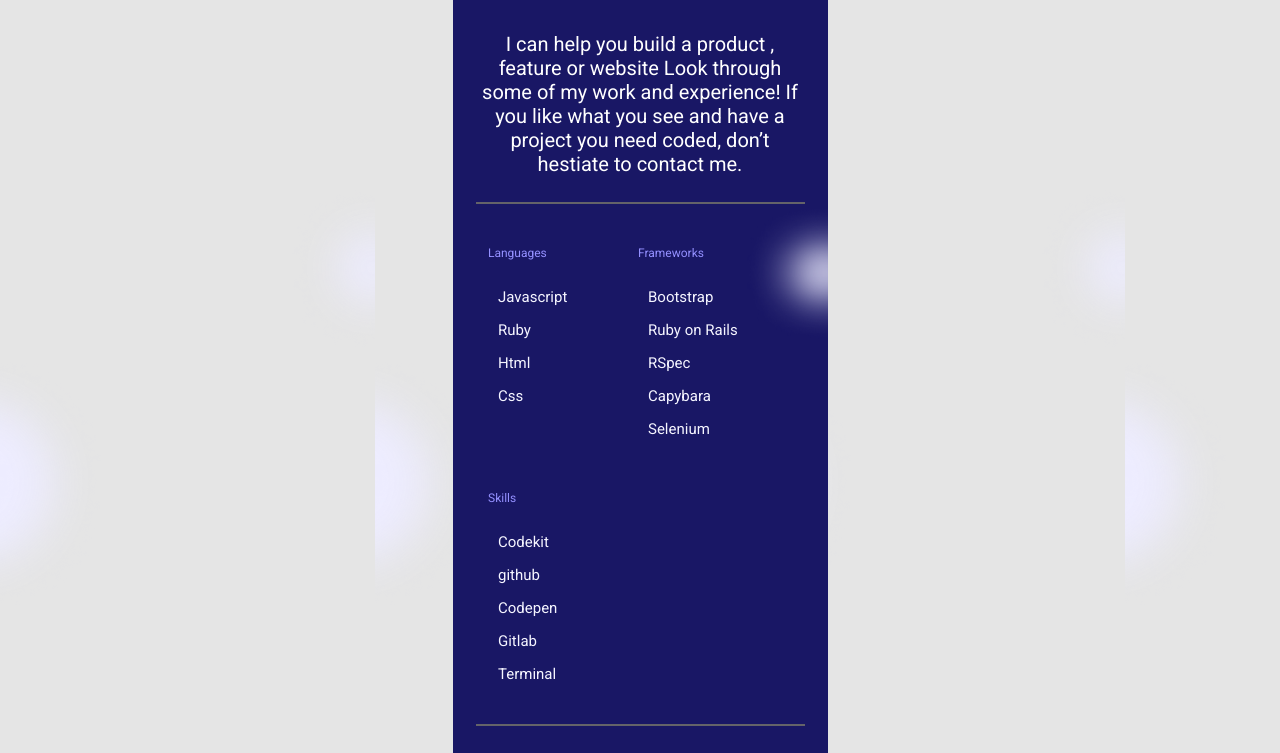
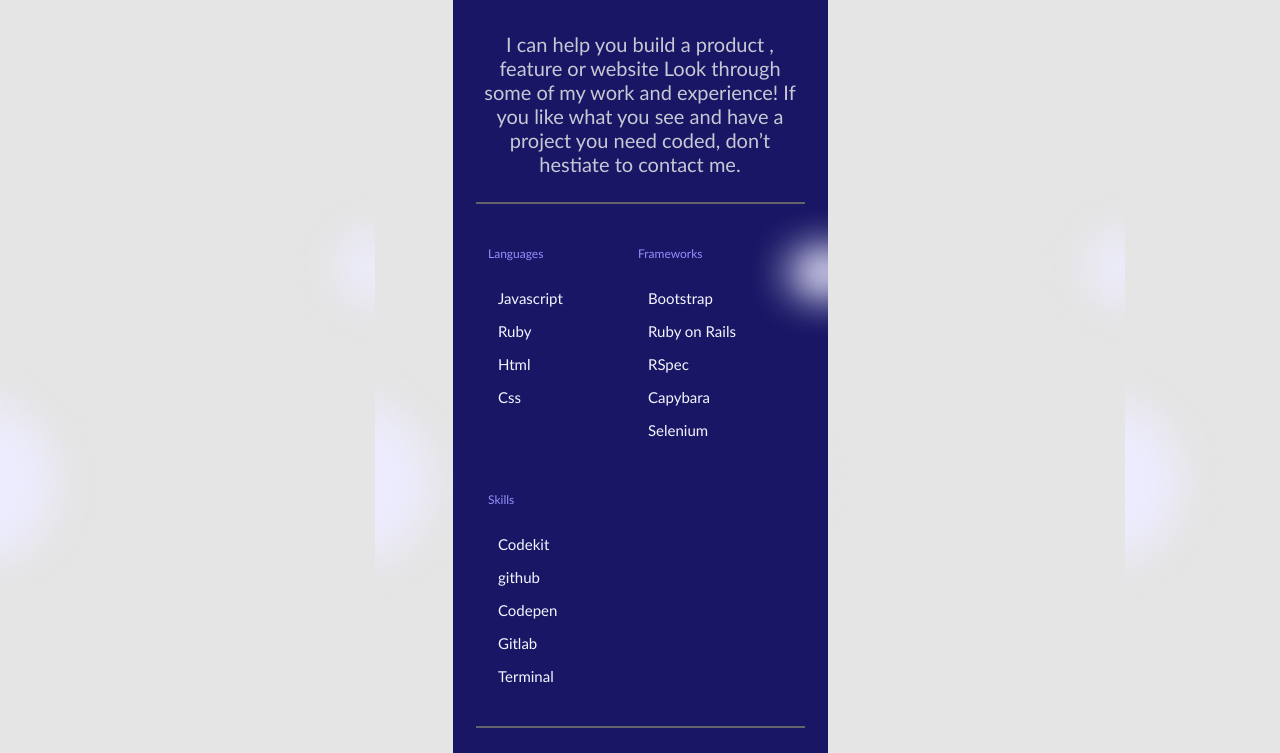
Before and after one commit to sushen/Soma-portfolio, a website: page Index.html in a window 1280 px wide. Shown: the part 311-1064 px from the top of the page. Drawn offline with Linux system fonts and the light colour scheme.

Commit message:
Formmated stylesheet to pass linters check

```diff
--- a/stylesheet.css
+++ b/stylesheet.css
@@ -1,7 +1,7 @@
 body {
   background-color: #e5e5e5;
   background-image: url("image/Topcircles.png");
-  font-family: "Roboto", "Gill Sans", "Gill Sans MT", Calibri, "Trebuchet MS",sans-serif;
+  font-family: 'Gill Sans', 'Gill Sans MT', Calibri, 'Trebuchet MS', sans-serif, "Roboto";
   margin: auto;
 }
 
@@ -57,7 +57,7 @@
   align-items: center;
   width: 375px;
   min-height: 650px;
-  background-image: url("image/Topcircles.png");
+  background-image: url('image/Topcircles.png');
   background-repeat: no-repeat;
   background-size: 375px 563px;
   margin-bottom: 20px;
@@ -98,8 +98,8 @@
   width: 327px;
   height: 170px;
   font-size: 20px;
-  font-weight: 400px;
-  color: c8c8d4;
+  font-weight: 400;
+  color: #c8c8d4;
   text-align: center;
 }
 
@@ -164,6 +164,7 @@
   border: 1px solid #646369;
   margin: auto;
 }
+
 .ul-work {
   display: flex;
   justify-content: space-around;
```
